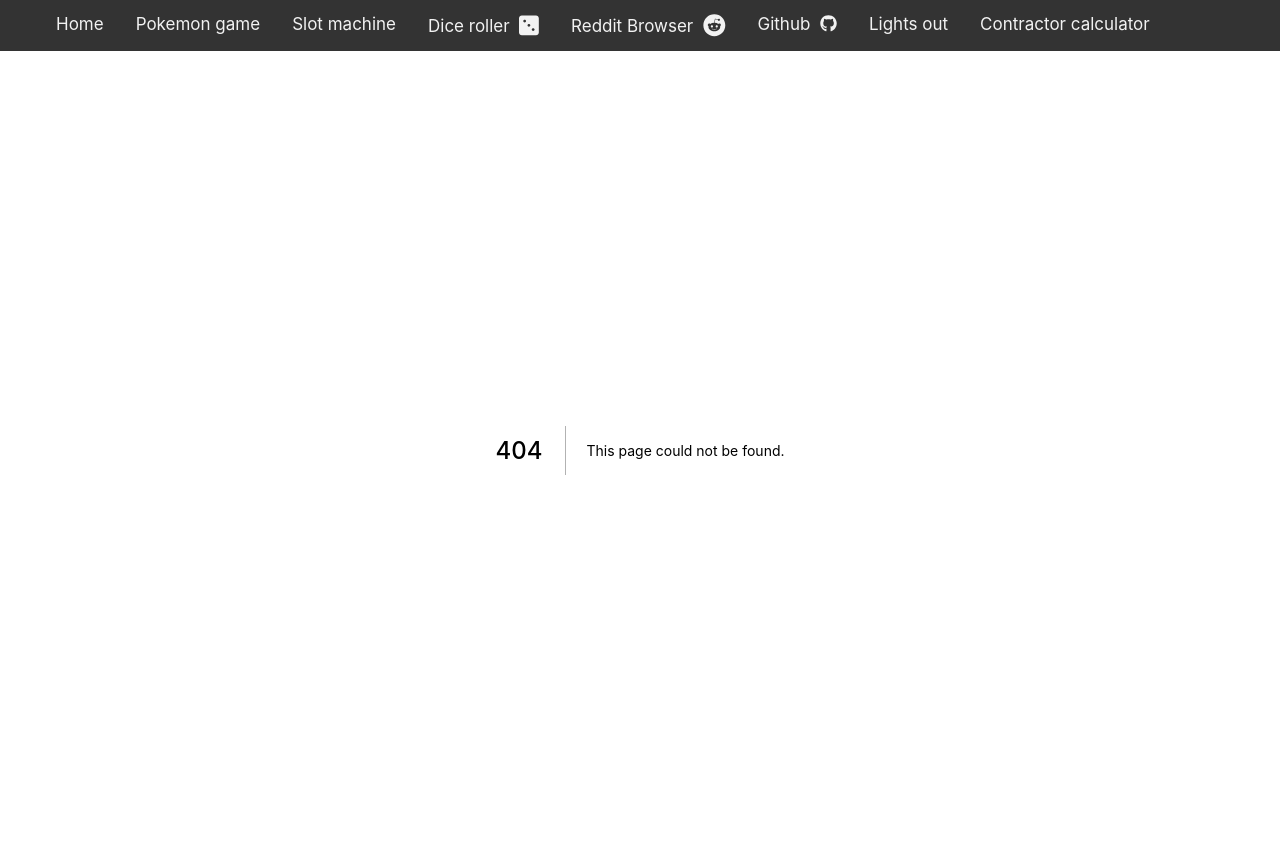
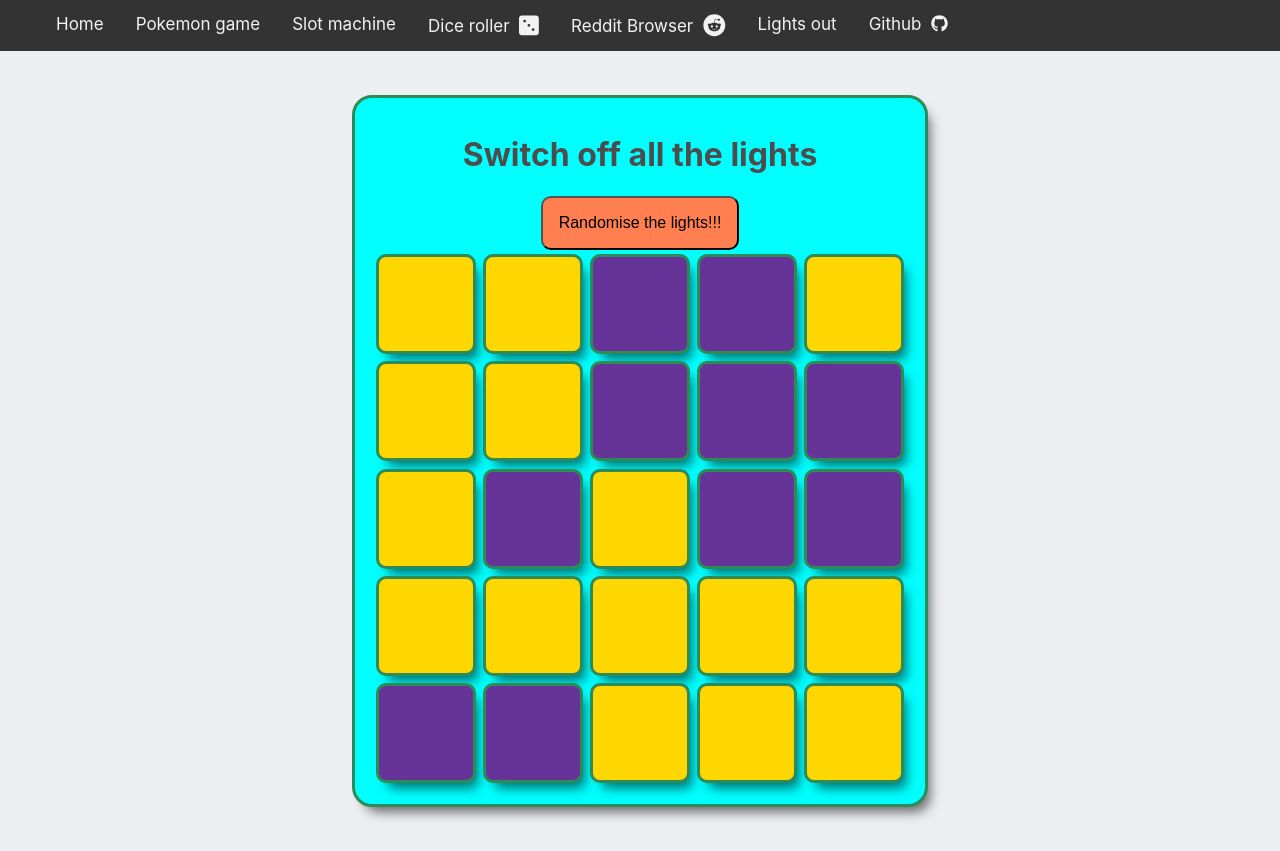
Before and after one commit to mcsheehan/react-and-nextjs, a Next.js app: page /lightsOut in a window 1280 px wide. Before the commit this address had no page. Built offline with nearby package versions, Linux system fonts and the light colour scheme.

Commit message:
Completed the lights game and added it to the navbar
Updated the next config to deploy a static site properly

```diff
--- a/components/lights_out/light.tsx
+++ b/components/lights_out/light.tsx
@@ -15,6 +15,5 @@ export const Light: (props: LightState) => JSX.Element = (props: LightState) =>
         style = [styles.light, styles.lightOn].join(" ")
     }
 
-    const text = lightOn ? "on" : "off"
-    return (<button className={style} onClick={props.clickHandler}>{text}</button>)
+    return (<button className={style} onClick={props.clickHandler}/>)
 }
--- a/components/lights_out/lightGrid.tsx
+++ b/components/lights_out/lightGrid.tsx
@@ -4,6 +4,17 @@ import {useEffect, useState} from "react";
 
 
 class LightMatrix {
+
+    matrix: boolean[][]
+    width: number
+    height: number
+
+    constructor(width: number, height: number, matrix?: boolean[][])
+    {
+        this.matrix = matrix ? matrix : this.createEmptyMatrix(width, height)
+        this.width = width
+        this.height = height
+    }
 
     createEmptyMatrix(width: number, height: number): boolean[][] {
         const matrix = []
@@ -36,20 +47,9 @@ class LightMatrix {
     randomiseMatrix(percentage: number): void {
         for (let j = 0; j < this.height; j++) {
             for (let i = 0; i < this.width; i++) {
-                const random = (Math.random() * 100) < percentage
-                this.matrix[i][j] = random
+                this.matrix[i][j] = (Math.random() * 100) < percentage
             }
         }
-    }
-
-    matrix: boolean[][]
-    width: number
-    height: number
-
-    constructor(width: number, height: number) {
-        this.matrix = this.createEmptyMatrix(width, height)
-        this.width = width
-        this.height = height
     }
 
     toLights(callbackWithClicked: ((arg0: number, arg1: number) => void)) {
@@ -92,18 +92,22 @@ class LightMatrix {
 }
 
 
+function copyMatrix(oldMatrix: LightMatrix): LightMatrix{
+    return new LightMatrix(oldMatrix.width, oldMatrix.height, oldMatrix.matrix)
+}
+
+
 const LightGrid = () => {
-
-    const height = 8
-    const width = 8
+    const height = 5
+    const width = 5
 
     const lightMatrix = new LightMatrix(width, height)
     const [getter, setter] = useState<LightMatrix>(lightMatrix)
 
     useEffect(() => {
-        const matrix = new LightMatrix(width, height)
-        matrix.randomiseMatrix(50)
-        setter(matrix)
+        const lightMatrix = new LightMatrix(width, height)
+        lightMatrix.randomiseMatrix(50)
+        setter(lightMatrix)
     }, [])
 
     const randomise = () => {
@@ -114,15 +118,18 @@ const LightGrid = () => {
 
     const callbackWithClicked = (i: number, j: number) => {
         console.log(`setting ${i} ${j}`)
-        // const matrix = new LightMatrix(width, height)
-        lightMatrix.toggleSurroundingCells(i, j)
-        setter(lightMatrix)
+        const newMatrix = copyMatrix(getter)
+        newMatrix.toggleSurroundingCells(i, j)
+        setter(newMatrix)
     }
 
-    return (<div className={styles.lightGrid}>
-        <button className={styles.randomise} onClick={randomise}>Randomise everything!!!</button>
+    return (
+        <>
+        <div className={styles.lightGrid}>
+        <h1>Switch off all the lights</h1>
+        <button className={styles.randomise} onClick={randomise}>Randomise the lights!!!</button>
         {getter.toLights(callbackWithClicked)}
-    </div>)
+    </div></>)
 }
 
 export default LightGrid
--- a/components/lights_out/lightgrid.module.css
+++ b/components/lights_out/lightgrid.module.css
@@ -8,7 +8,7 @@
 
 .randomise{
     padding: 1em;
-    background-color: gold;
+    background-color: coral;
     border-radius: 10px;
     font-size: 1em;
 }
@@ -50,8 +50,8 @@
 }
 
 .lightOn{
-    background-color: aqua;
+    background-color: gold;
 }
 .lightOff{
-    background-color: red;
+    background-color: rebeccapurple;
 }
--- a/components/navbar.tsx
+++ b/components/navbar.tsx
@@ -28,18 +28,15 @@ const Navbar = (props: any) => {
                     <FontAwesomeIcon icon={faReddit} size={"lg"}/>
                 </a>
             </Link>
+            <Link href="/lightsOut">
+                Lights out
+            </Link>
             <Link href="https://github.com/mcsheehan">
                 <a>
                     Github &nbsp;
                     <FontAwesomeIcon icon={faGithub} />
                 </a>
             </Link>
-            <Link href="/lightsPage">
-                Lights out
-            </Link>
-            <Link href="/contractorCalculator">
-                Contractor calculator
-            </Link>
         </div>
     </div>
 }
--- a/next.config.js
+++ b/next.config.js
@@ -1,19 +1,8 @@
 /** @type {import('next').NextConfig} */
 module.exports = {
-    // assetPrefix: './',
+    trailingSlash: true,
     reactStrictMode: true,
     images: {
         domains: ['raw.githubusercontent.com', 'assets.pokemon.com']
-    },
-    exportPathMap: async function (
-        defaultPathMap,
-        { dev, dir, outDir, distDir, buildId }
-    ) {
-        return {
-            '/': { page: '/' },
-            '/pokedex': { page: '/pokedex' },
-            '/slots': { page: '/slots' },
-            '/redditPage': { page: '/redditPage' },
-        }
-    },
+    }
 }
--- a/package.json
+++ b/package.json
@@ -7,7 +7,8 @@
     "build": "next build",
     "start": "next start",
     "lint": "next lint",
-    "export": "next export"
+    "export": "next export",
+    "http-server": "http-server out"
   },
   "dependencies": {
     "@fortawesome/fontawesome-svg-core": "^1.2.36",
@@ -23,6 +24,7 @@
     "@types/react": "17.0.30",
     "eslint": "7.23.0",
     "eslint-config-next": "11.1.2",
+    "http-server": "^14.1.0",
     "typescript": "4.4.4",
     "yarn": "^1.22.17"
   }
--- a/pages/lightsPage.tsx
+++ b/pages/lightsOut.tsx
@@ -2,11 +2,11 @@ import {NextPage} from "next";
 import LightGrid from "../components/lights_out/lightGrid";
 import styles from "../components/lights_out/lightgrid.module.css"
 
-const LightsPage: NextPage = () => {
+const LightsOut: NextPage = () => {
     return (
         <div className={styles.lightsApp}>
             <LightGrid></LightGrid>
         </div>)
 }
 
-export default LightsPage
+export default LightsOut
```
Also changed, not shown: components/dice.tsx (+6 -6 lines), pages/taxCalculator.tsx (renamed from pages/contractorCalculator.tsx, +4 -4 lines), components/lights_out/lightGame.tsx (deleted), 1 other file (tests, documents, lock files or other folders).
